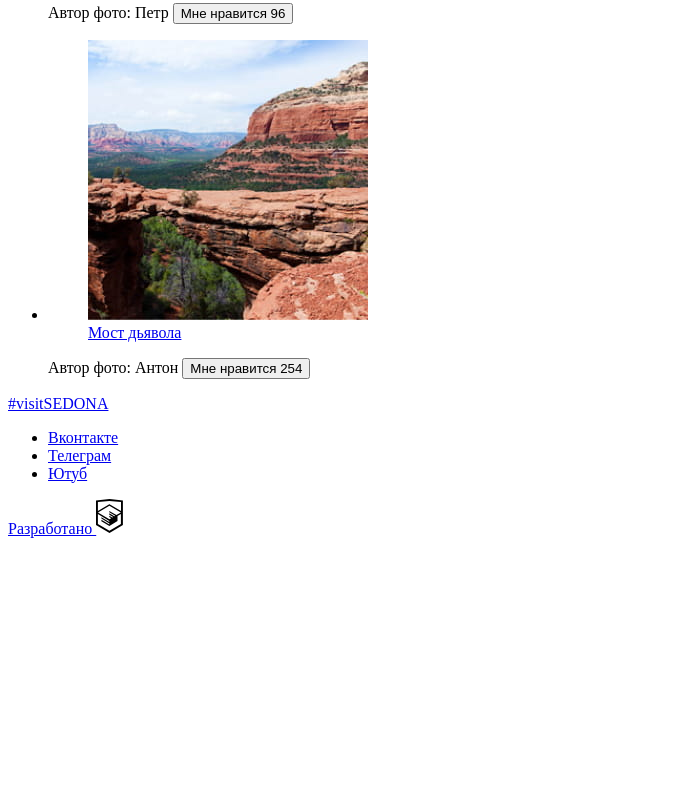
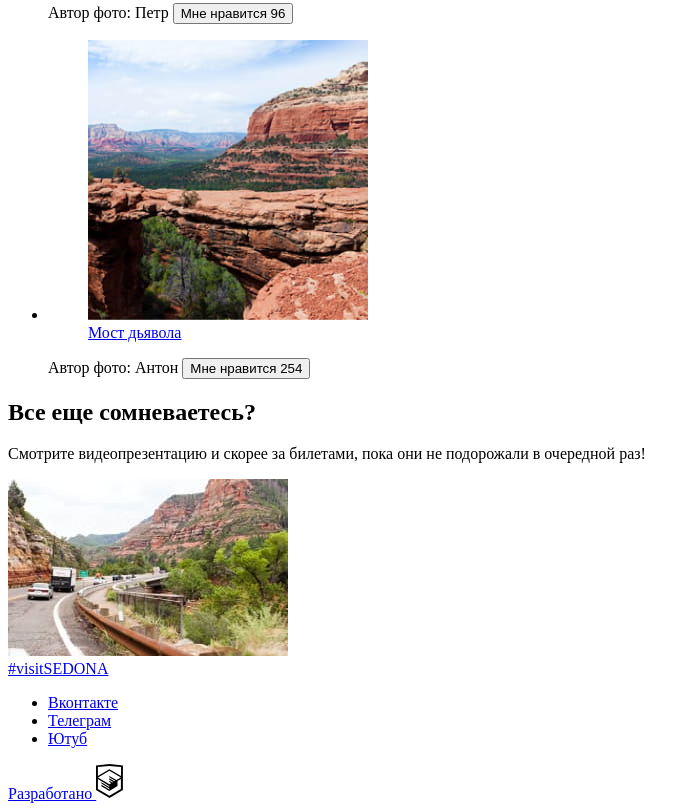
Before and after one commit to htmlacademy-adaptive/2015497-sedona-27, a website: page source/catalog.html in a window 1280 px wide. Shown: the part 1434-2245 px from the top of the page, without its empty margins (0-699 px from the left). Before the commit the page ends 1980 px from the top, so only its background shows below. Drawn offline with Linux system fonts and the light colour scheme.

Commit message:
Размечает видео

```diff
--- a/source/catalog.html
+++ b/source/catalog.html
@@ -53,7 +53,7 @@
     </section>
 
 
-
+    <!-- Фотографии -->
     <section class="catalog">
       <h2 class="visually-hidden">Каталог фотографий</h2>
       <ul class="catalog__list">
@@ -111,6 +111,14 @@
         </li>
       </ul>
     </section>
+
+
+    <!-- Видео -->
+    <section class="video">
+      <h2 class="video__title">Все еще сомневаетесь?</h2>
+      <p class="video-discription">Смотрите видеопрезентацию и скорее за билетами, пока они не подорожали в очередной раз!</p>
+      <img src="./img/catalog-img/catalog-video-mobile.jpg" alt="Видео." width="280" height="177">
+    </section>
   </main>
 
 
```
